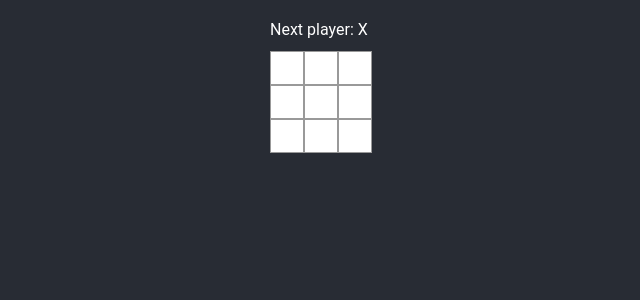
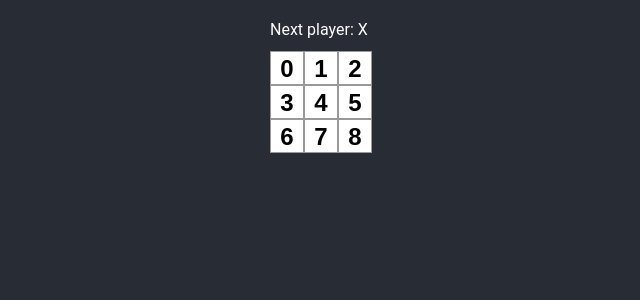
Before and after one commit to JoscaWij/tic-tac-toe, a React (Create React App) app: page / in a window 1280 px wide. Shown: the top 300 px of the page, without its empty margins (304-944 px from the left). Built offline with nearby package versions, Linux system fonts and the light colour scheme.

Commit message:
Passing Data through props

```diff
--- a/public/index.html
+++ b/public/index.html
@@ -24,7 +24,7 @@
       work correctly both with client-side routing and a non-root public URL.
       Learn how to configure a non-root public URL by running `npm run build`.
     -->
-    <title>React App</title>
+    <title>Tic Tac Toe</title>
   </head>
   <body>
     <noscript>You need to enable JavaScript to run this app.</noscript>
--- a/src/components/Board.js
+++ b/src/components/Board.js
@@ -9,15 +9,15 @@ export default function Board() {
     <div>
       <div className="status">{status}</div>
       <div className="board">
-        <Square />
-        <Square />
-        <Square />
-        <Square />
-        <Square />
-        <Square />
-        <Square />
-        <Square />
-        <Square />
+        <Square value="0" />
+        <Square value="1" />
+        <Square value="2" />
+        <Square value="3" />
+        <Square value="4" />
+        <Square value="5" />
+        <Square value="6" />
+        <Square value="7" />
+        <Square value="8" />
       </div>
     </div>
   );
--- a/src/components/Square.js
+++ b/src/components/Square.js
@@ -1,6 +1,6 @@
 import "./square.css";
 import React from "react";
 
-export default function Square() {
-  return <button className="square">{/* TODO */}</button>;
+export default function Square(props) {
+  return <button className="square">{props.value}</button>;
 }
```
